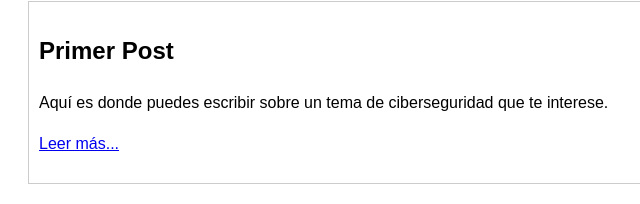
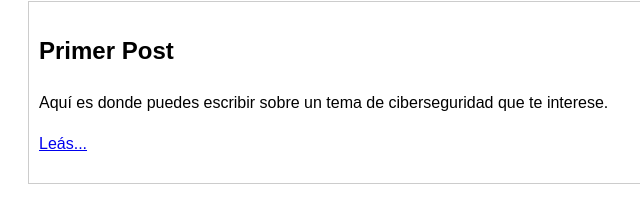
Before and after one commit to d4nielf16/d4nielf16.github.io, a plain HTML site: page blog.html in a window 1280 px wide. Shown: the part 183-387 px from the top of the page, 0-640 px from the left. Drawn offline with Linux system fonts and the light colour scheme.

Commit message:
Update blog.html

```diff
--- a/blog.html
+++ b/blog.html
@@ -20,7 +20,7 @@
         <article>
             <h2>Primer Post</h2>
             <p>Aquí es donde puedes escribir sobre un tema de ciberseguridad que te interese.</p>
-            <p><a href="cripto-futuro.html">Leer más...</a></p>
+            <p><a href="cripto-futuro.html">Leás...</a></p>
         </article>
         <article>
             <h2>Segundo Post</h2>
```
